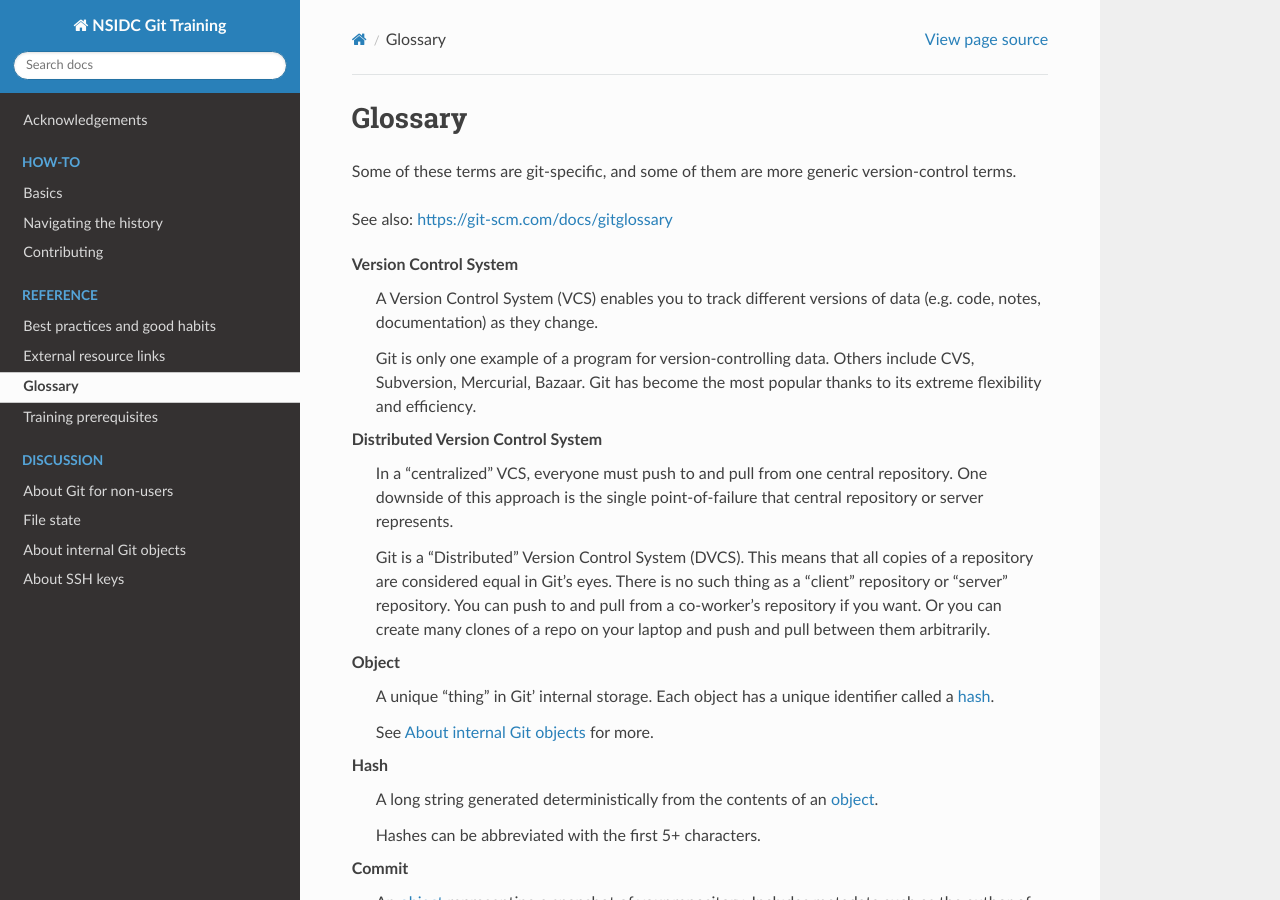
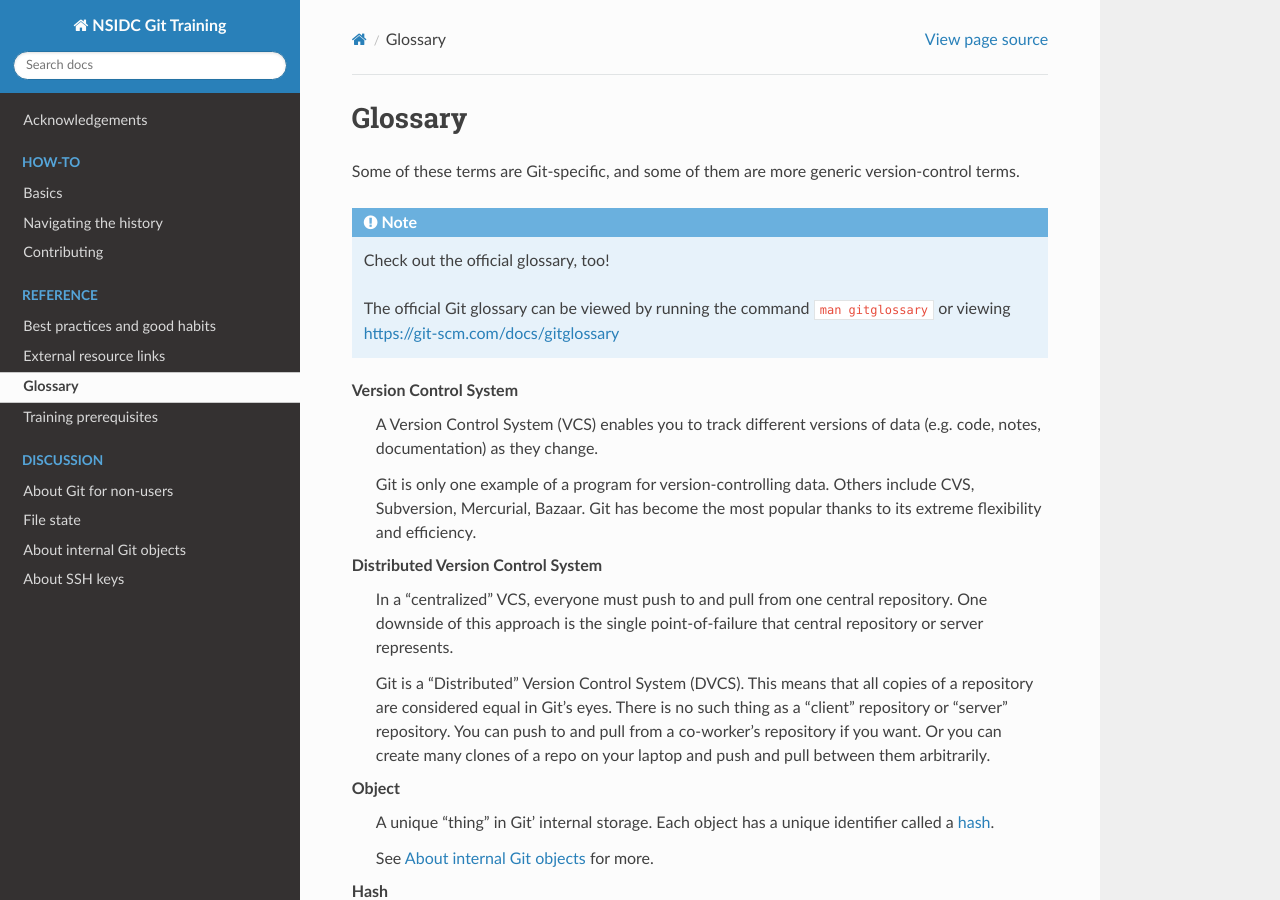
Before and after one commit to nsidc/git-training, a Sphinx documentation site: the page built from doc/reference/glossary.rst, in a window 1280 px wide and 900 px high. Built offline with Sphinx 7.4.7 and the Read the Docs theme 2.0.0, drawn with Linux system fonts in a browser that asks for light colours; some of the changed text lies outside the part shown.

Commit message:
Enhance glossary
- Note about man page
- AKAs for "staging area"

```diff
--- a/doc/reference/glossary.rst
+++ b/doc/reference/glossary.rst
@@ -1,10 +1,13 @@
 Glossary
 ========
 
-Some of these terms are git-specific, and some of them are more generic
+Some of these terms are Git-specific, and some of them are more generic
 version-control terms.
 
-See also: https://git-scm.com/docs/gitglossary
+.. note:: Check out the official glossary, too!
+
+  The official Git glossary can be viewed by running the command :code:`man gitglossary`
+  or viewing https://git-scm.com/docs/gitglossary
 
 
 .. glossary::
@@ -135,9 +138,12 @@ See also: https://git-scm.com/docs/gitglossary
 
 
   Staging area
-    The staging area is where your changes are prepared for a commit. They are added to
-    the staging area with :code:`git add`. Once the staging area is ready, you turn it
-    into a :term:`commit<Commit>` with :code:`git commit`.
+    The "staging area" is where your changes are prepared for a commit. They are added
+    to the staging area with :code:`git add`. Once the staging area is ready, you turn
+    it into a :term:`commit<Commit>` with :code:`git commit`.
+
+    Also sometimes refered to as the "Index" or "Cache" in Git's documentation and
+    commands.
 
     See :doc:`/discussion/file-state` for more.
 
```
